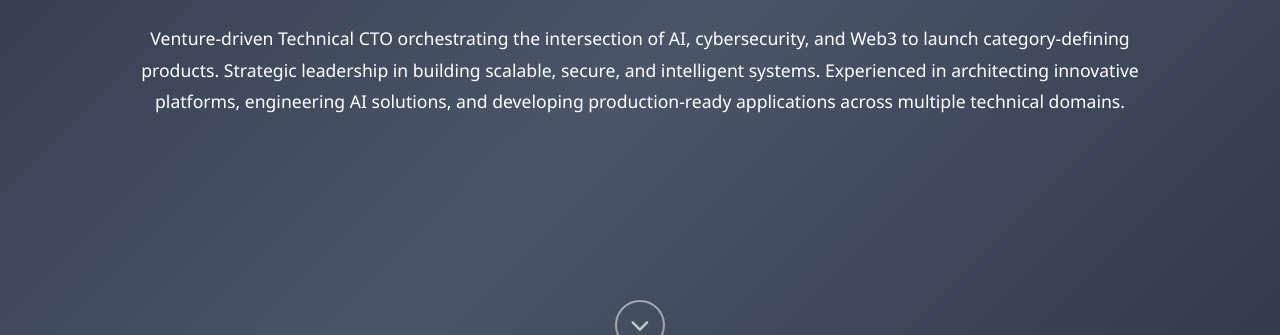
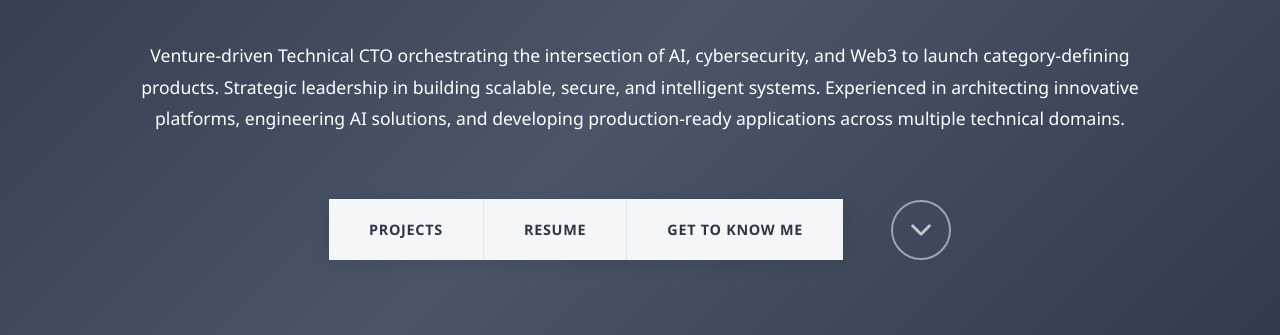
Before and after one commit to Bernard-OK/okwampah-bernard.github.io, a plain HTML site: page index.html in a window 1280 px wide. Shown: the part 325-660 px from the top of the page. Drawn offline with Linux system fonts and the light colour scheme.

```diff
--- a/index.html
+++ b/index.html
@@ -25,21 +25,17 @@
             background: linear-gradient(135deg, #2d3748 0%, #4a5568 50%, #2d3748 100%);
             display: flex;
             flex-direction: column;
-            justify-content: space-between;
+            justify-content: center;
             align-items: center;
             text-align: center;
             color: white;
             position: relative;
-            padding: 4rem 2rem 2rem;
+            padding: 2rem;
         }
 
         .hero-content {
-            flex: 1;
-            display: flex;
-            flex-direction: column;
-            justify-content: center;
             max-width: 1000px;
-            margin: 0 auto;
+            margin-bottom: 4rem;
         }
 
         .hero h1 {
@@ -54,36 +50,18 @@
         .hero .subtitle {
             font-size: 1.1rem;
             line-height: 1.8;
-            margin-bottom: 3rem;
+            margin-bottom: 0;
             opacity: 0.9;
             font-weight: 300;
             animation: fadeInUp 1s ease 0.2s both;
         }
 
-        .scroll-indicator {
-            margin-bottom: 2rem;
-            animation: fadeInUp 1s ease 0.4s both;
-        }
-
-        .scroll-arrow {
-            display: inline-flex;
+        .hero-bottom {
+            display: flex;
             align-items: center;
             justify-content: center;
-            width: 50px;
-            height: 50px;
-            border: 2px solid rgba(255, 255, 255, 0.5);
-            border-radius: 50%;
-            color: rgba(255, 255, 255, 0.7);
-            font-size: 1.2rem;
-            transition: all 0.3s ease;
-            text-decoration: none;
-            cursor: pointer;
-        }
-
-        .scroll-arrow:hover {
-            border-color: white;
-            color: white;
-            transform: translateY(-2px);
+            gap: 3rem;
+            animation: fadeInUp 1s ease 0.4s both;
         }
 
         .hero-nav {
@@ -92,7 +70,6 @@
             border-radius: 0;
             overflow: hidden;
             box-shadow: 0 4px 20px rgba(0, 0, 0, 0.1);
-            animation: fadeInUp 1s ease 0.6s both;
         }
 
         .hero-nav-link {
@@ -116,6 +93,33 @@
             color: #2563eb;
         }
 
+        .scroll-indicator {
+            display: flex;
+            align-items: center;
+            justify-content: center;
+        }
+
+        .scroll-arrow {
+            display: inline-flex;
+            align-items: center;
+            justify-content: center;
+            width: 60px;
+            height: 60px;
+            border: 2px solid rgba(255, 255, 255, 0.5);
+            border-radius: 50%;
+            color: rgba(255, 255, 255, 0.7);
+            font-size: 1.4rem;
+            transition: all 0.3s ease;
+            text-decoration: none;
+            cursor: pointer;
+        }
+
+        .scroll-arrow:hover {
+            border-color: white;
+            color: white;
+            transform: translateY(-2px);
+        }
+
         .social-icons {
             position: absolute;
             right: 3rem;
@@ -123,7 +127,7 @@
             display: flex;
             flex-direction: column;
             gap: 1rem;
-            animation: fadeInUp 1s ease 0.8s both;
+            animation: fadeInUp 1s ease 0.6s both;
         }
 
         .social-icon {
@@ -403,6 +407,11 @@
                 padding: 0 1rem;
             }
 
+            .hero-bottom {
+                flex-direction: column;
+                gap: 2rem;
+            }
+
             .hero-nav {
                 flex-direction: column;
                 width: 90%;
@@ -455,16 +464,18 @@
             <p class="subtitle">Venture-driven Technical CTO orchestrating the intersection of AI, cybersecurity, and Web3 to launch category-defining products. Strategic leadership in building scalable, secure, and intelligent systems. Experienced in architecting innovative platforms, engineering AI solutions, and developing production-ready applications across multiple technical domains.</p>
         </div>
 
-        <div class="scroll-indicator">
-            <a href="#skills" class="scroll-arrow">
-                <i class="fas fa-chevron-down"></i>
-            </a>
-        </div>
+        <div class="hero-bottom">
+            <div class="hero-nav">
+                <a href="#projects" class="hero-nav-link">Projects</a>
+                <a href="#skills" class="hero-nav-link">Resume</a>
+                <a href="#contact" class="hero-nav-link">Get to Know Me</a>
+            </div>
 
-        <div class="hero-nav">
-            <a href="#projects" class="hero-nav-link">Projects</a>
-            <a href="#skills" class="hero-nav-link">Skills</a>
-            <a href="#contact" class="hero-nav-link">Contact</a>
+            <div class="scroll-indicator">
+                <a href="#skills" class="scroll-arrow">
+                    <i class="fas fa-chevron-down"></i>
+                </a>
+            </div>
         </div>
 
         <div class="social-icons">
```
